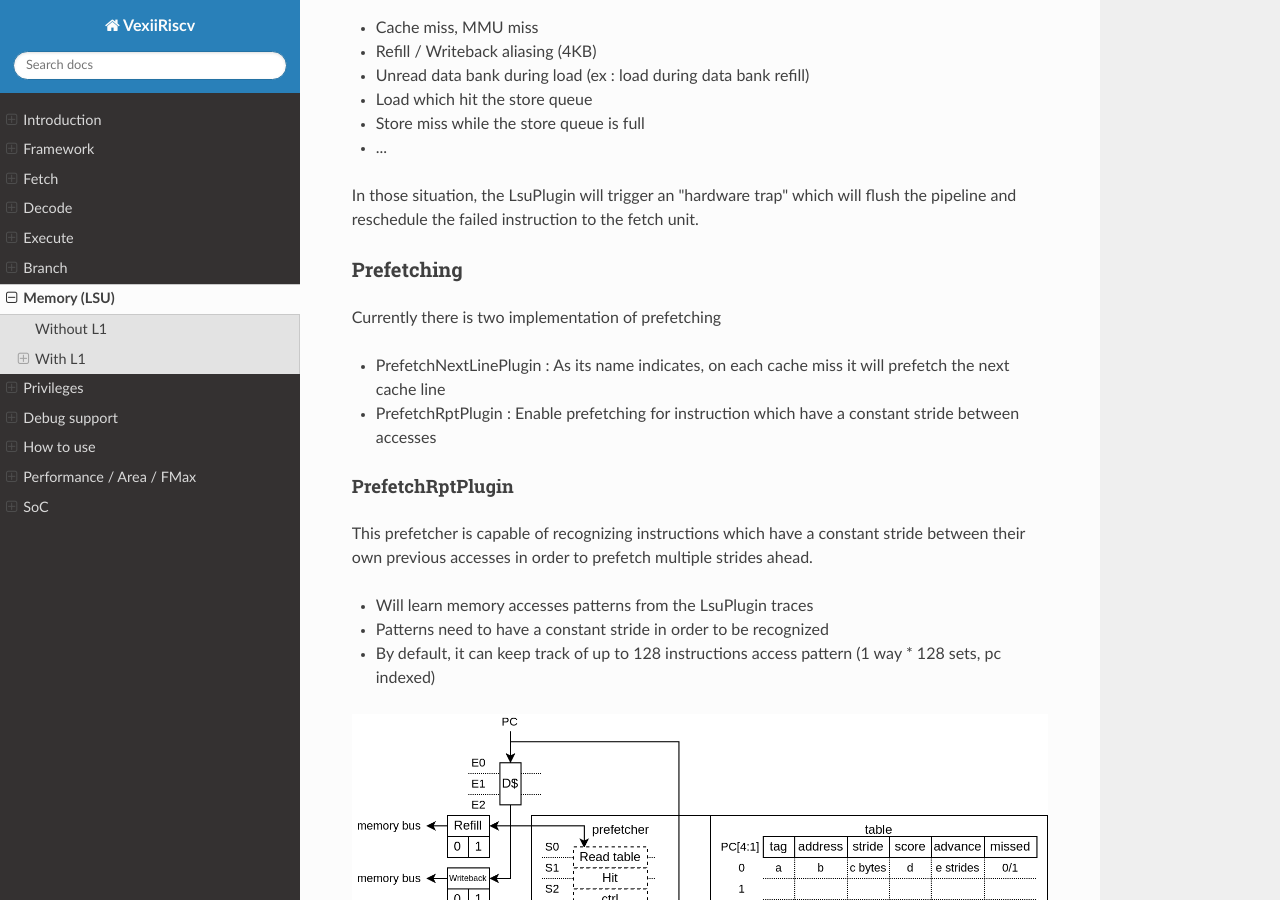
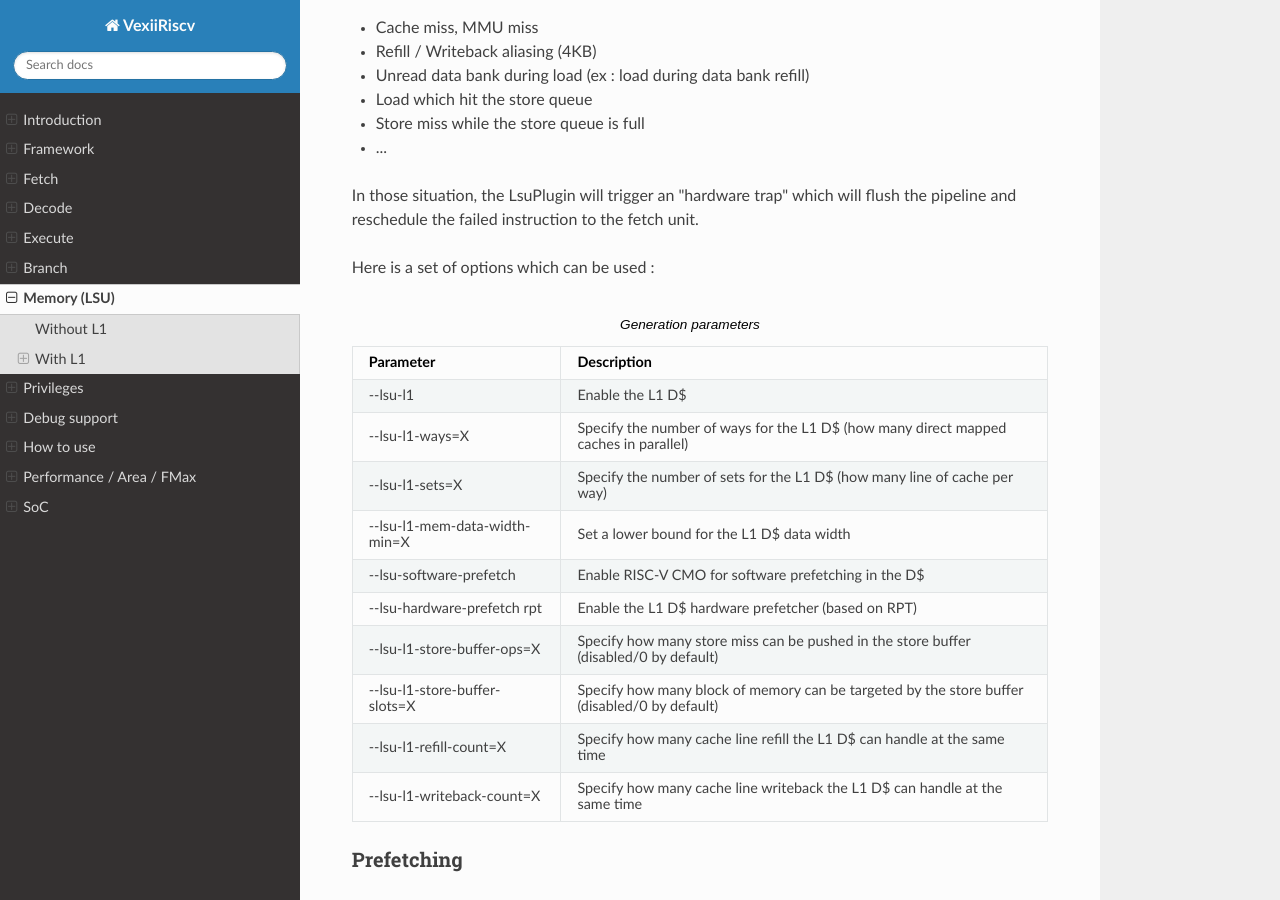
Before and after one commit to SpinalHDL/VexiiRiscv-RTD, a Sphinx documentation site: the page built from source/VexiiRiscv/Memory/index.rst, in a window 1280 px wide and 900 px high, scrolled down 1943 px. Built offline with Sphinx 7.4.7 and the Read the Docs theme 3.1.0, drawn with Linux system fonts in a browser that asks for light colours.

Commit message:
add some doc about the LSU / Fetch parameters (https://github.com/SpinalHDL/VexiiRiscv/issues/31)

```diff
--- a/source/VexiiRiscv/Memory/index.rst
+++ b/source/VexiiRiscv/Memory/index.rst
@@ -62,6 +62,36 @@ For multiple reasons (ease of implementation, FMax, hardware usage), VexiiRiscv
 
 In those situation, the LsuPlugin will trigger an "hardware trap"
 which will flush the pipeline and reschedule the failed instruction to the fetch unit.
+
+Here is a set of options which can be used :
+
+
+.. list-table:: Generation parameters
+   :widths: 30 70
+   :header-rows: 1
+
+   * - Parameter
+     - Description
+   * - --lsu-l1
+     - Enable the L1 D$
+   * - --lsu-l1-ways=X
+     - Specify the number of ways  for the L1 D$ (how many direct mapped caches in parallel)
+   * - --lsu-l1-sets=X
+     - Specify the number of sets for the L1 D$ (how many line of cache per way)
+   * - --lsu-l1-mem-data-width-min=X
+     - Set a lower bound for the L1 D$ data width
+   * - --lsu-software-prefetch
+     - Enable RISC-V CMO for software prefetching in the D$
+   * - --lsu-hardware-prefetch rpt
+     - Enable the L1 D$ hardware prefetcher (based on RPT)
+   * - --lsu-l1-store-buffer-ops=X
+     - Specify how many store miss can be pushed in the store buffer (disabled/0 by default)
+   * - --lsu-l1-store-buffer-slots=X
+     -  Specify how many block of memory can be targeted by the store buffer (disabled/0 by default)
+   * - --lsu-l1-refill-count=X
+     - Specify how many cache line refill the L1 D$ can handle at the same time
+   * - --lsu-l1-writeback-count=X
+     - Specify how many cache line writeback the L1 D$ can handle at the same time
 
 
 Prefetching
```
Also changed, not shown: source/VexiiRiscv/Fetch/index.rst (+23 -0 lines).
